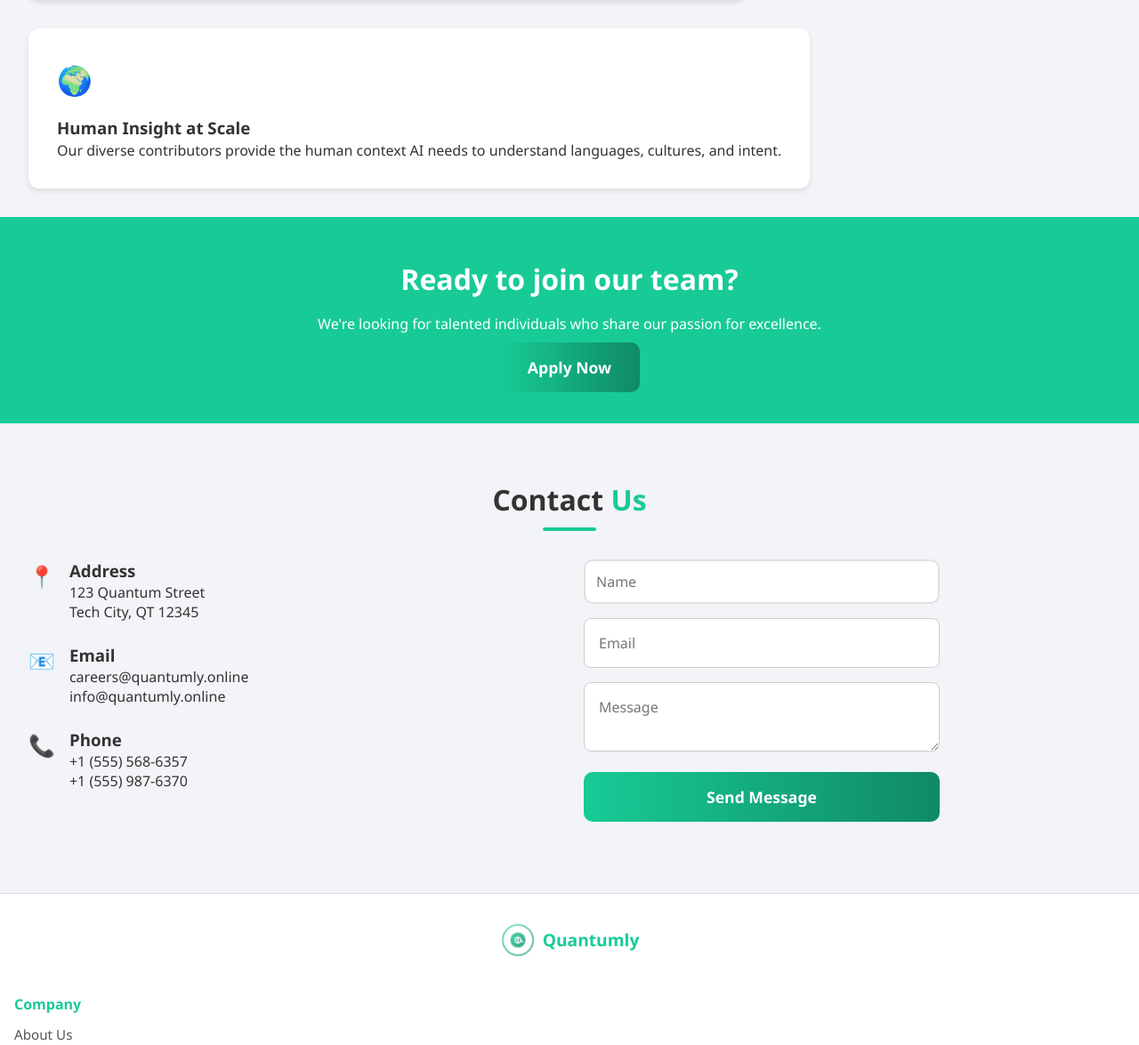
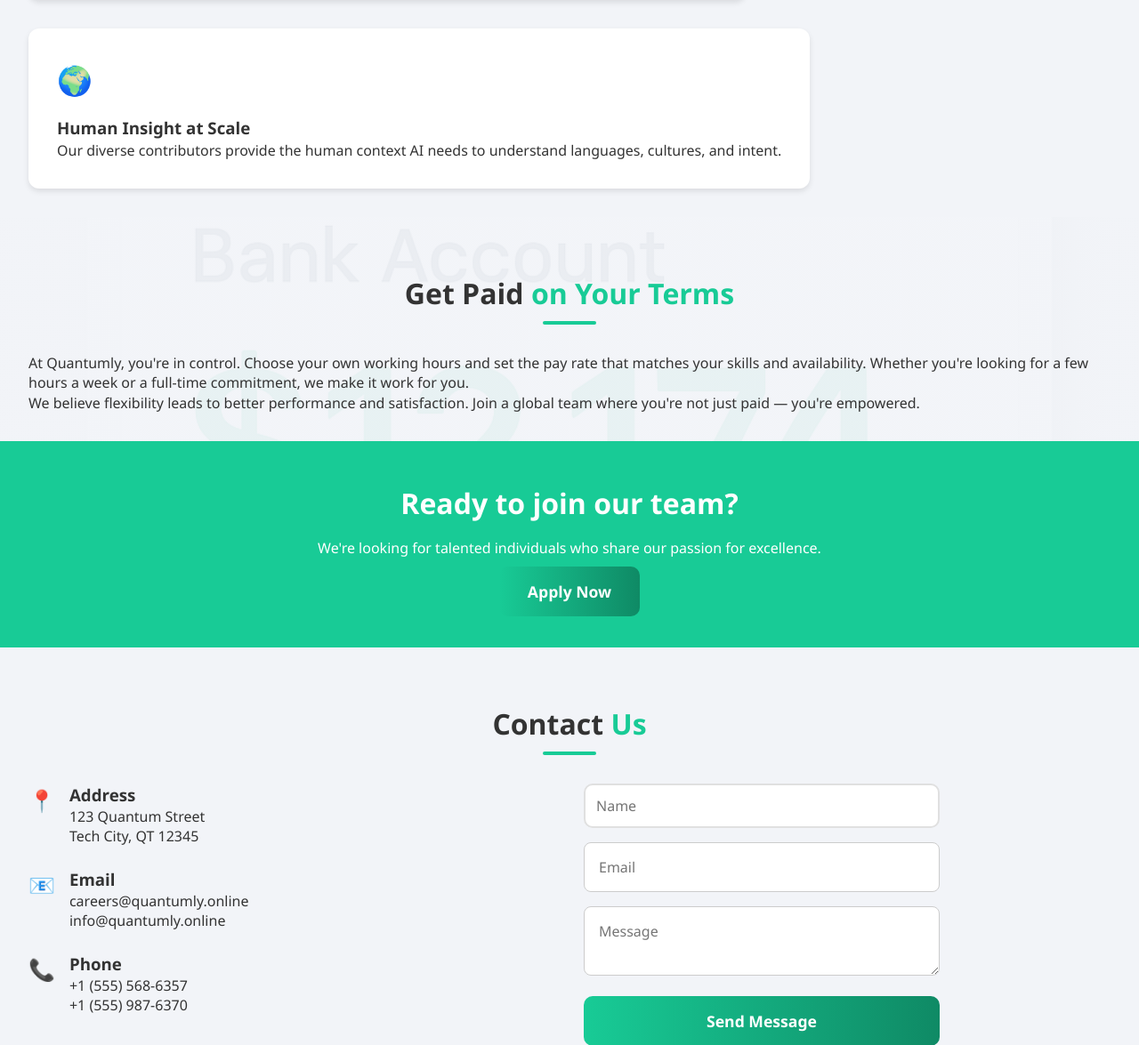
Before and after one commit to muangemutunga/shaka, a Flask app: page / in a window 1280 px wide. Shown: the part 1535-2710 px from the top of the page at 89% size. Run offline with Flask 3, Linux system fonts and the light colour scheme.

Commit message:
Update index.html
paid section

```diff
--- a/templates/index.html
+++ b/templates/index.html
@@ -134,6 +134,23 @@
     </div>
 </section>
 
+    <section id="flex-pay" style="background: linear-gradient(rgba(242, 244, 248, 0.95), rgba(242, 244, 248, 0.95)), url('{{ url_for('static', filename='images/paid.png') }}') center/cover no-repeat;">
+    <div class="section-header">
+        <h2>Get Paid <span class="highlight">on Your Terms</span></h2>
+        <div class="section-divider"></div>
+    </div>
+    <div class="flex-pay-content">
+        <p>
+            At Quantumly, you're in control. Choose your own working hours and set the pay rate that matches your skills and availability.
+            Whether you're looking for a few hours a week or a full-time commitment, we make it work for you.
+        </p>
+        <p>
+            We believe flexibility leads to better performance and satisfaction. Join a global team where you're not just paid — you're empowered.
+        </p>
+    </div>
+</section>
+
+
     <section id="cta-band">
         <h2>Ready to join our team?</h2>
         <p>We're looking for talented individuals who share our passion for excellence.</p>
```
